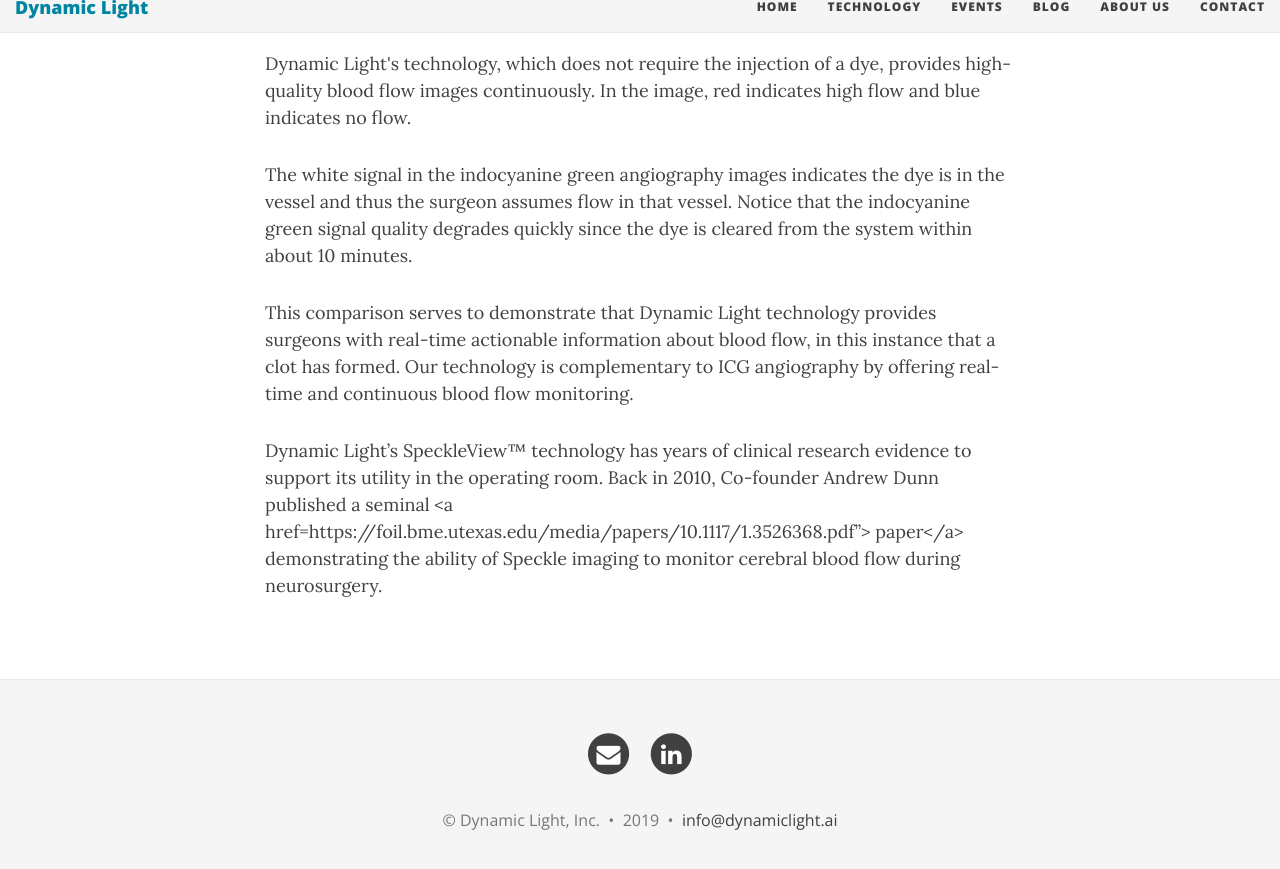
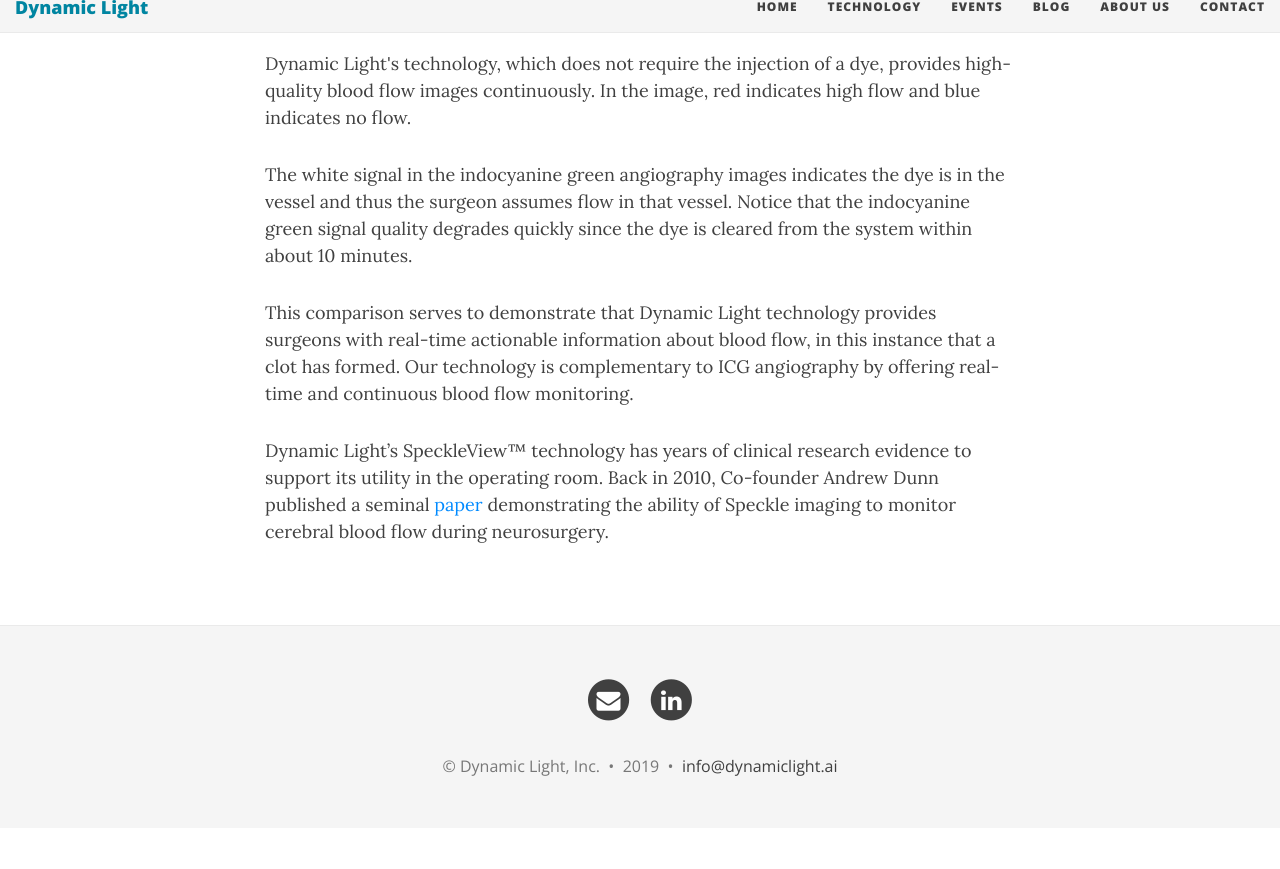
Before and after one commit to Dynamic-Light/millerd8.github.io, a Jekyll site: the page built from technology.md, in a window 1280 px wide and 900 px high, scrolled down 865 px, cut to the strip 18-887 px from the top of the window. Built offline with Jekyll 4.4.1, drawn with Linux system fonts in a browser that asks for light colours; nearby versions of some CDN libraries; after the commit the page ends 1711 px from its top, so only the background shows below that.

Commit message:
Update technology.md

```diff
--- a/technology.md
+++ b/technology.md
@@ -32,4 +32,4 @@
     This comparison serves to demonstrate that Dynamic Light technology provides surgeons with real-time actionable information about blood flow, in this instance that a clot has formed. Our technology is complementary to ICG angiography by offering real-time and continuous blood flow monitoring.
   </p>
 
-Dynamic Light's SpeckleView&trade; technology has years of clinical research evidence to support its utility in the operating room. Back in 2010, Co-founder Andrew Dunn published a seminal <a href=https://foil.bme.utexas.edu/media/papers/10.1117/1.3526368.pdf"> paper</a> demonstrating the ability of Speckle imaging to monitor cerebral blood flow during neurosurgery.
+Dynamic Light's SpeckleView&trade; technology has years of clinical research evidence to support its utility in the operating room. Back in 2010, Co-founder Andrew Dunn published a seminal <a href="https://foil.bme.utexas.edu/media/papers/10.1117/1.3526368.pdf"> paper</a> demonstrating the ability of Speckle imaging to monitor cerebral blood flow during neurosurgery.
```
